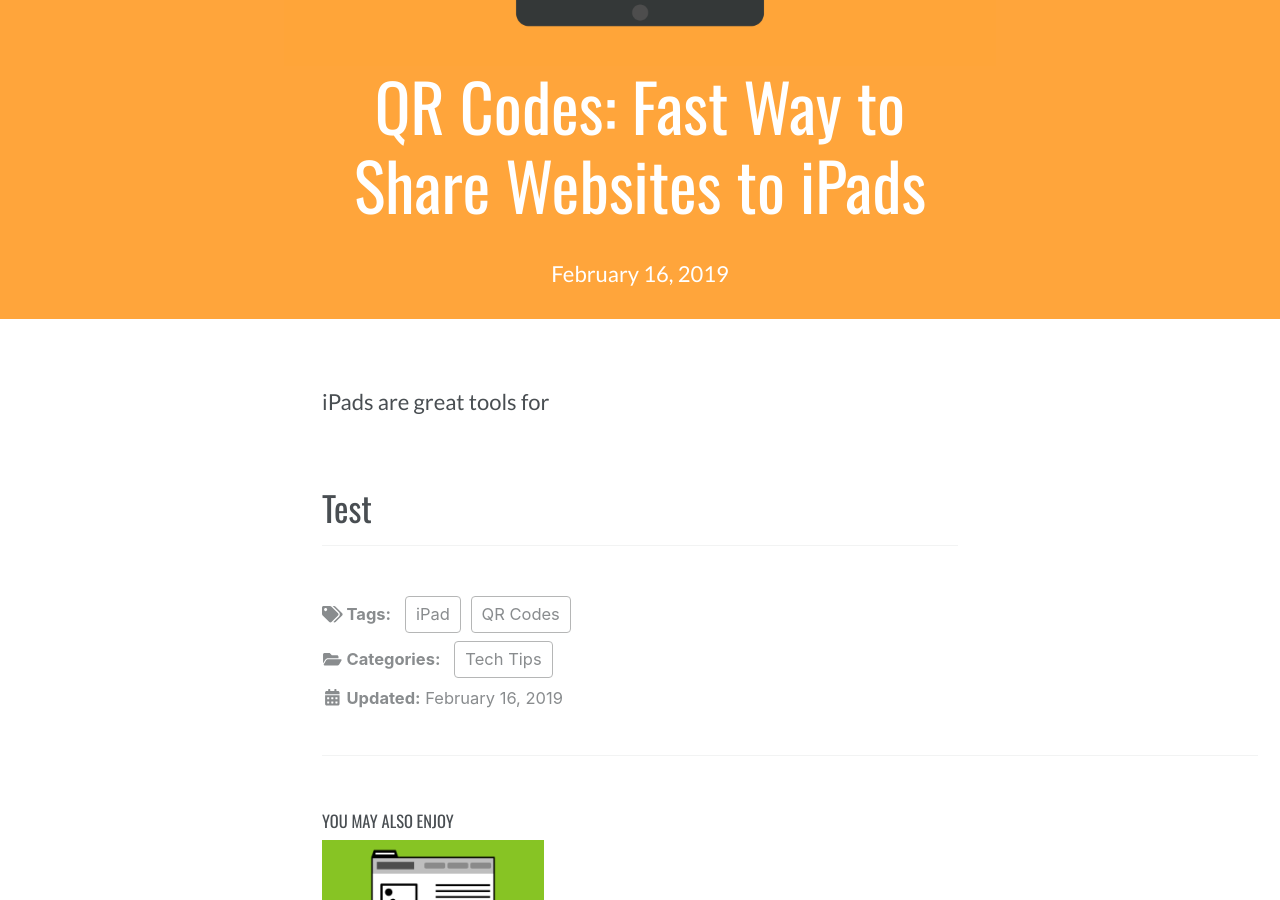
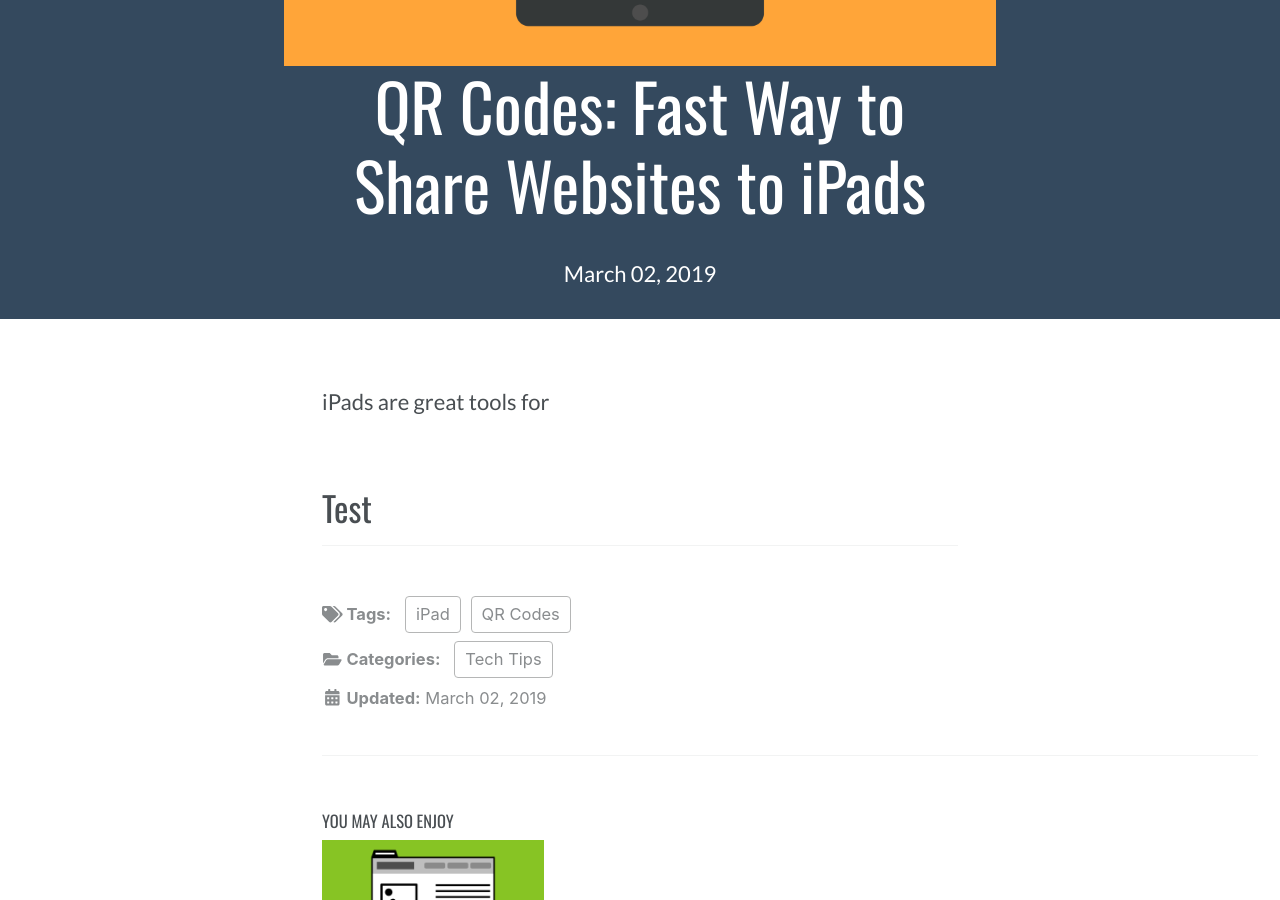
Before and after one commit to zakkolar/io.zak, a Jekyll site: the page built from _posts/2019-02-16-using-qr-codes-navigate-ipad.md, in a window 1280 px wide and 900 px high, scrolled down 422 px. Built offline with Jekyll 4.4.1, drawn with Linux system fonts in a browser that asks for light colours; cached includes are drawn as plain includes; nearby versions of some CDN libraries; a style sheet for code colours, icons or effects is not loaded; some of the changed lines change nothing that is shown.

Commit message:
Update Post “2019-02-16-using-qr-codes-navigate-ipad”

```diff
--- a/_posts/2019-02-16-using-qr-codes-navigate-ipad.md
+++ b/_posts/2019-02-16-using-qr-codes-navigate-ipad.md
@@ -1,12 +1,11 @@
 ---
-title:  "QR Codes: Fast Way to Share Websites to iPads"
-date:   2019-02-16 11:28:23 -0500
-excerpt: "QR codes make navigating student iPads to a particular website quick and easy."
+title: 'QR Codes: Fast Way to Share Websites to iPads'
+date: '2019-03-02 00:03:00'
+excerpt: QR codes make navigating student iPads to a particular website quick and easy.
 header:
-    teaser: /assets/images/uploads/ipad-qr-code.png
-    image: /assets/images/uploads/ipad-qr-code.png
-    color: "#FFA53B"
-    image_description: "Illustration of an iPad with a QR barcode displayed on the screen"
+  image: /assets/images/uploads/ipad-qr-code.png
+  image_description: Illustration of an iPad with a QR barcode displayed on the screen
+  teaser: /assets/images/uploads/ipad-qr-code.png
 categories:
   - Tech Tips
 tags:
```
